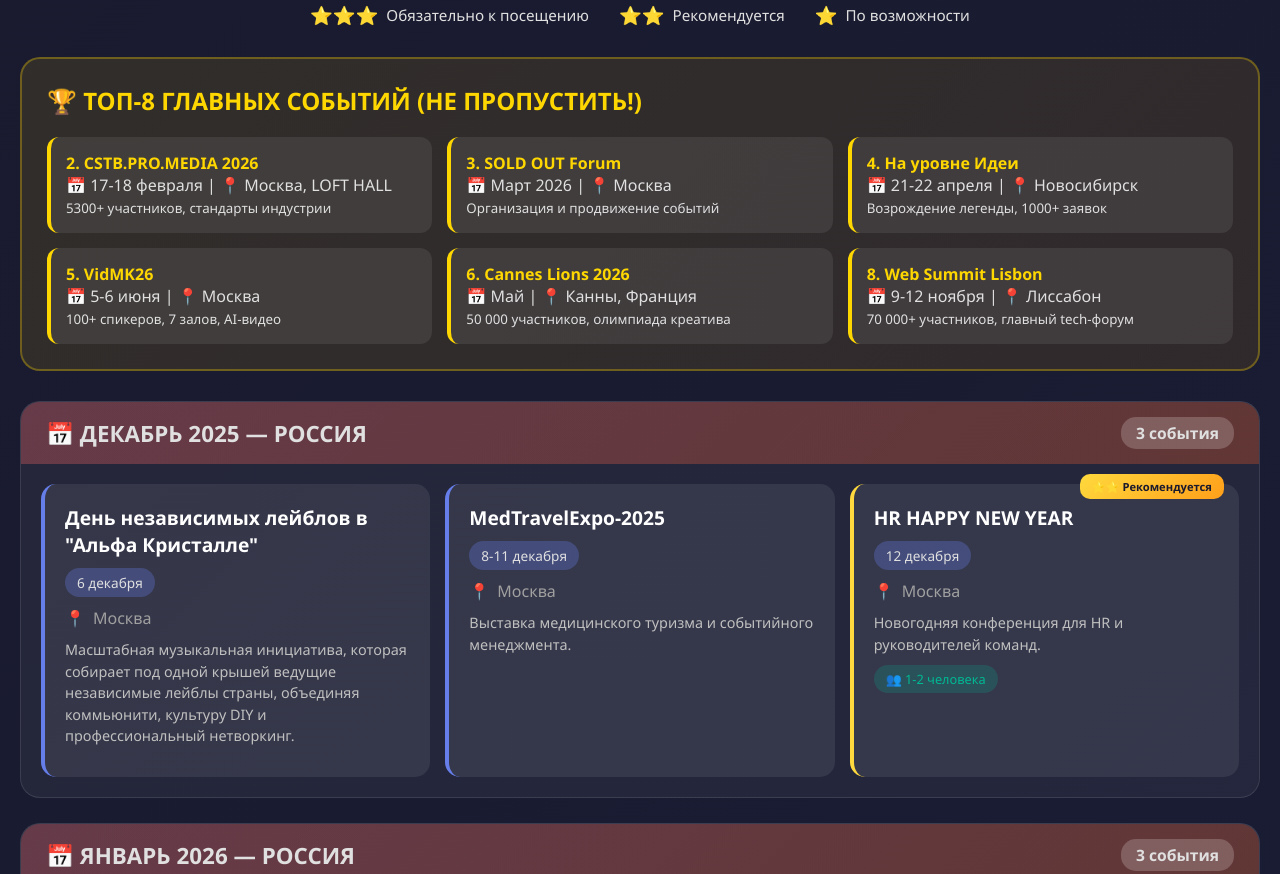
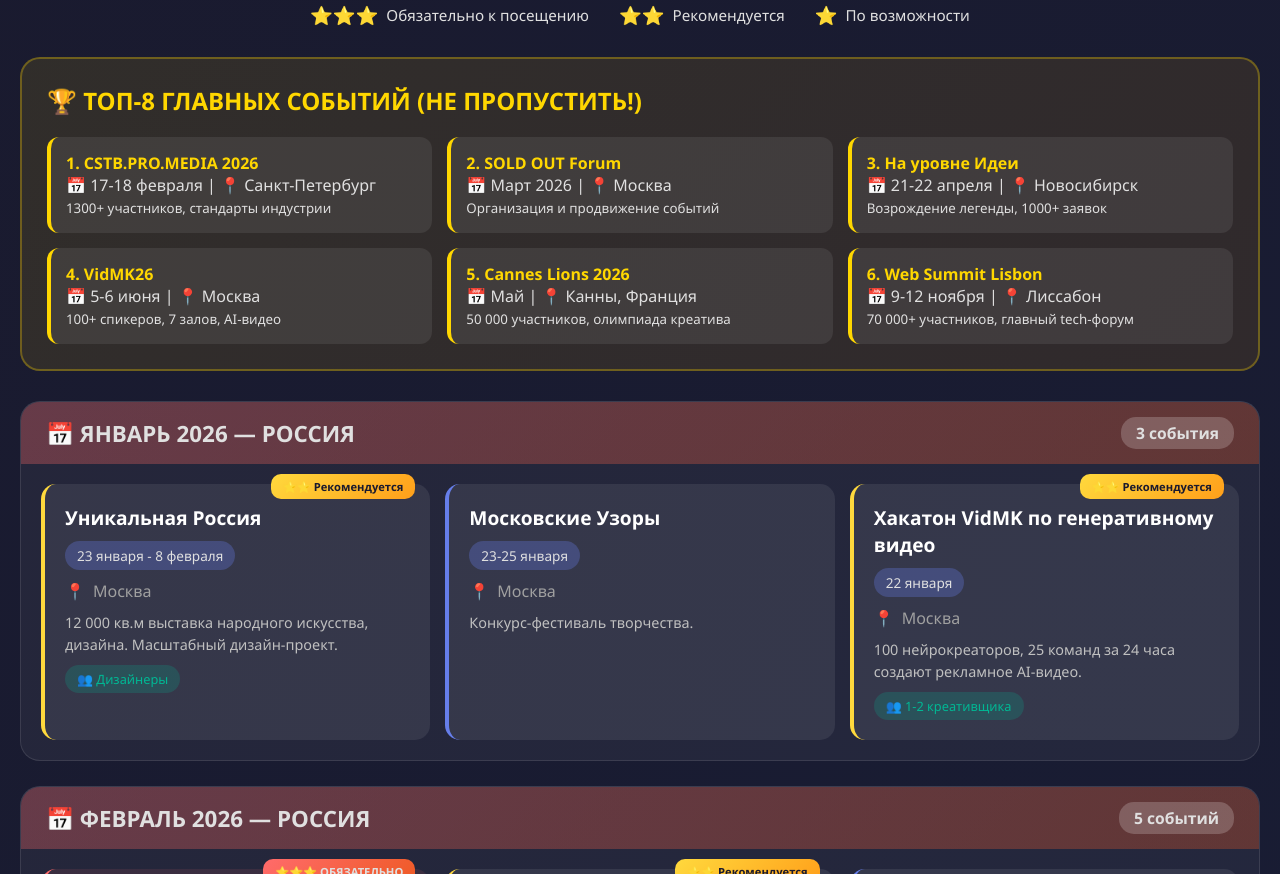
Before and after one commit to rockrashit19/mon_events_to_visit, a plain HTML site: page events_calendar_2025_2026.html in a window 1280 px wide. Shown: the part 606-1480 px from the top of the page. Drawn offline with Linux system fonts and the light colour scheme.

Commit message:
new file

```diff
--- a/events_calendar_2025_2026.html
+++ b/events_calendar_2025_2026.html
@@ -527,32 +527,32 @@
         <h2>🏆 ТОП-8 ГЛАВНЫХ СОБЫТИЙ (НЕ ПРОПУСТИТЬ!)</h2>
         <div class="top-events-grid">
           <div class="top-event-item">
-            <strong>2. CSTB.PRO.MEDIA 2026</strong><br />
-            📅 17-18 февраля | 📍 Москва, LOFT HALL<br />
-            <small>5300+ участников, стандарты индустрии</small>
+            <strong>1. CSTB.PRO.MEDIA 2026</strong><br />
+            📅 17-18 февраля | 📍 Санкт-Петербург<br />
+            <small>1300+ участников, стандарты индустрии</small>
           </div>
           <div class="top-event-item">
-            <strong>3. SOLD OUT Forum</strong><br />
+            <strong>2. SOLD OUT Forum</strong><br />
             📅 Март 2026 | 📍 Москва<br />
             <small>Организация и продвижение событий</small>
           </div>
           <div class="top-event-item">
-            <strong>4. На уровне Идеи</strong><br />
+            <strong>3. На уровне Идеи</strong><br />
             📅 21-22 апреля | 📍 Новосибирск<br />
             <small>Возрождение легенды, 1000+ заявок</small>
           </div>
           <div class="top-event-item">
-            <strong>5. VidMK26</strong><br />
+            <strong>4. VidMK26</strong><br />
             📅 5-6 июня | 📍 Москва<br />
             <small>100+ спикеров, 7 залов, AI-видео</small>
           </div>
           <div class="top-event-item">
-            <strong>6. Cannes Lions 2026</strong><br />
+            <strong>5. Cannes Lions 2026</strong><br />
             📅 Май | 📍 Канны, Франция<br />
             <small>50 000 участников, олимпиада креатива</small>
           </div>
           <div class="top-event-item">
-            <strong>8. Web Summit Lisbon</strong><br />
+            <strong>6. Web Summit Lisbon</strong><br />
             📅 9-12 ноября | 📍 Лиссабон<br />
             <small>70 000+ участников, главный tech-форум</small>
           </div>
@@ -567,60 +567,6 @@
 
       <!-- ВСЕ МЕРОПРИЯТИЯ -->
       <div id="all-events">
-        <!-- ДЕКАБРЬ 2025 -->
-        <div class="month-block" data-month="dec-2025">
-          <div class="month-header russia">
-            <span>📅 ДЕКАБРЬ 2025 — РОССИЯ</span>
-            <span class="event-count month-count">4 события</span>
-          </div>
-          <div class="events-grid">
-            <div
-              class="event-card"
-              data-month="dec-2025"
-              data-city="moscow"
-              data-priority="low"
-            >
-              <div class="event-name">
-                День независимых лейблов в "Альфа Кристалле"
-              </div>
-              <div class="event-date">6 декабря</div>
-              <div class="event-location">Москва</div>
-              <div class="event-description">
-                Масштабная музыкальная инициатива, которая собирает под одной
-                крышей ведущие независимые лейблы страны, объединяя коммьюнити,
-                культуру DIY и профессиональный нетворкинг.
-              </div>
-            </div>
-            <div
-              class="event-card"
-              data-month="dec-2025"
-              data-city="moscow"
-              data-priority="low"
-            >
-              <div class="event-name">MedTravelExpo-2025</div>
-              <div class="event-date">8-11 декабря</div>
-              <div class="event-location">Москва</div>
-              <div class="event-description">
-                Выставка медицинского туризма и событийного менеджмента.
-              </div>
-            </div>
-            <div
-              class="event-card priority-medium"
-              data-month="dec-2025"
-              data-city="moscow"
-              data-priority="medium"
-            >
-              <div class="event-name">HR HAPPY NEW YEAR</div>
-              <div class="event-date">12 декабря</div>
-              <div class="event-location">Москва</div>
-              <div class="event-description">
-                Новогодняя конференция для HR и руководителей команд.
-              </div>
-              <div class="event-team">👥 1-2 человека</div>
-            </div>
-          </div>
-        </div>
-
         <!-- ЯНВАРЬ 2026 - РОССИЯ -->
         <div class="month-block" data-month="jan-2026">
           <div class="month-header russia">
@@ -796,8 +742,8 @@
               data-priority="high"
             >
               <div class="event-name">SOLD OUT Forum</div>
-              <div class="event-date">Март 2026</div>
-              <div class="event-location">Москва</div>
+              <div class="event-date">23-24 марта</div>
+              <div class="event-location">Санкт-Петербург</div>
               <div class="event-description">
                 Главный форум об организации и продвижении событий в России. 2
                 дня программы, нетворкинг.
@@ -890,7 +836,7 @@
               data-priority="low"
             >
               <div class="event-name">RISE Hong Kong</div>
-              <div class="event-date">Март</div>
+              <div class="event-date">1-2 марта</div>
               <div class="event-location">Гонконг</div>
               <div class="event-description">Азиатский tech-форум.</div>
             </div>
@@ -1202,7 +1148,7 @@
               data-priority="low"
             >
               <div class="event-name">Kazan Digital Week</div>
-              <div class="event-date">Сентябрь</div>
+              <div class="event-date">16-18 сентября</div>
               <div class="event-location">Казань</div>
               <div class="event-description">
                 Цифровые технологии, инновации.
@@ -1316,10 +1262,6 @@
       <footer>
         <p>
           📧 Документ подготовлен для планирования развития команды на 2025-2026
-        </p>
-        <p style="margin-top: 10px; opacity: 0.7">
-          Рекомендуемый бюджет: $20-40k USD на команду | Приоритет: НАТEXPO →
-          CSTB → SOLD OUT → Cannes Lions
         </p>
       </footer>
     </div>
```
Also changed, not shown: index.html (added, +11 -0 lines).
